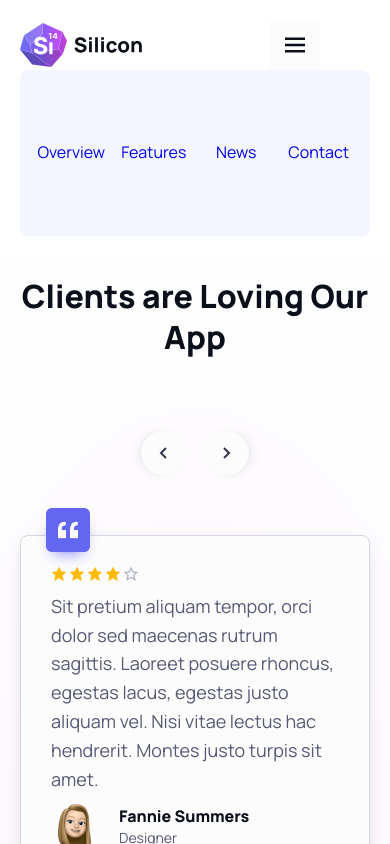
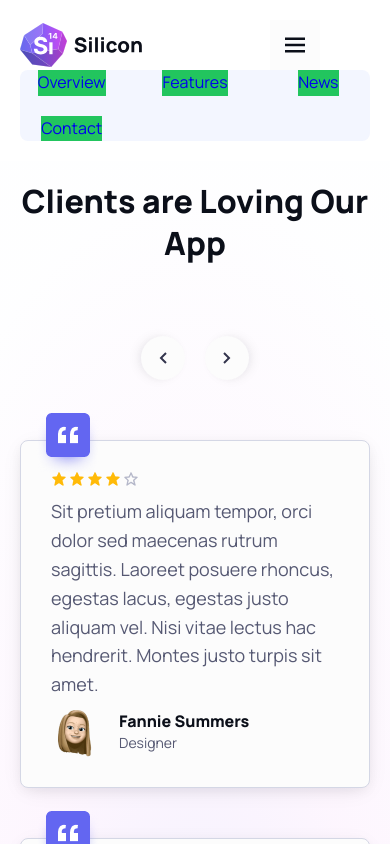
Before and after one commit to KimmoKAhola/Silicon-Kimmo-Ahola, a React (Vite) app: page / in a window 390 px wide. Both pictures are taken after a click on the button 295 px from the left and 45 px from the top of the page. Shown: the top 844 px of the page. Built offline with nearby package versions, Linux system fonts and the light colour scheme.

Commit message:
starting to style the mobile menu

```diff
--- a/src/css/main.css
+++ b/src/css/main.css
@@ -481,71 +481,70 @@ input:focus {
   border-radius: 50%;
 }
 
-header {
+.navbar {
   display: flex;
   justify-content: space-between;
   align-items: center;
   width: 100%;
 }
-header .site-navigation {
-  display: flex;
-  align-items: center;
-}
-header .site-navigation #logo {
+.navbar.active #menu {
+  display: none;
+}
+.navbar.active #mobile-menu {
+  display: block;
+}
+.navbar .site-navigation {
+  display: flex;
+  align-items: center;
+}
+.navbar .site-navigation #logo {
   display: flex;
   align-items: center;
   margin-right: 40px;
 }
-header .site-navigation nav {
+.navbar .site-navigation nav {
   display: flex;
   align-items: center;
   gap: 30px;
 }
-header .site-settings div {
+.navbar .site-settings div {
   display: flex;
   align-items: center;
   gap: 20px;
 }
-header .site-settings img {
+.navbar .site-settings img {
   display: none;
 }
 @media (max-width: 991px) {
-  header .site-settings div {
+  .navbar .site-settings div {
     display: none;
   }
-  header .site-settings img {
+  .navbar .site-settings img {
     display: flex;
     align-items: center;
   }
-  header .site-settings button {
+  .navbar .site-settings button {
     padding: 10px;
     margin-right: 50px;
     transition: 0.6s ease-in;
   }
 }
 @media (max-width: 767px) {
-  header #menu {
+  .navbar #menu {
     display: none;
   }
 }
 
 #mobile-menu {
   display: grid;
-  grid-template-columns: 1fr 1fr 1fr 1fr;
   place-items: center;
-  padding: 70px 10px;
+  grid-template-columns: 1fr 1fr 1fr;
+  gap: 20px;
   background-color: #F3F6FF;
   border-radius: 8px;
 }
-@media (max-width: 991px) {
-  #mobile-menu {
-    display: none;
-  }
-}
-@media (max-width: 767px) {
-  #mobile-menu {
-    display: grid;
-  }
+#mobile-menu .mobile-item {
+  background-color: #22C55E;
 }
 
 #light-footer {
--- a/src/css/scss/sections/global/components/_navbar.scss
+++ b/src/css/scss/sections/global/components/_navbar.scss
@@ -1,8 +1,17 @@
-header {
+.navbar {
   display: flex;
   justify-content: space-between;
   align-items: center;
   width: 100%;
+
+  &.active{
+    #menu{
+      display: none;
+    }
+    #mobile-menu{
+      display: block;
+    }
+  }
 
   .site-navigation {
     display: flex;
@@ -62,15 +71,13 @@ header {
 
 #mobile-menu{
   display: grid;
-  grid-template-columns: 1fr 1fr 1fr 1fr;
   place-items: center;
-  padding: 70px 10px;
+  grid-template-columns: 1fr 1fr 1fr;
+  gap: 20px;
   background-color: $gray-100;
   border-radius: 8px;
-  @include lg{
-    display: none;
-  }
-  @include md{
-    display: grid;
+
+  .mobile-item{
+    background-color: $success;
   }
 }
--- a/src/views/sections/global/Navbar.jsx
+++ b/src/views/sections/global/Navbar.jsx
@@ -13,7 +13,7 @@ const Navbar = () => {
 
     return (
         <div className="container">
-            <header>
+            <header className={`navbar ${isOpen ? 'active' : ''}`}>
                 <div className="site-navigation">
                     <Link id="logo" to="/">
                         <img src={Logo} alt="silicon logotype"/>
@@ -43,11 +43,15 @@ const Navbar = () => {
 
             </header>
             {isOpen && (
-                <nav id="mobile-menu">
-                    <NavLink className="nav-link" to="/#overview">Overview</NavLink>
-                    <NavLink className="nav-link" to="/#features">Features</NavLink>
-                    <Link className="nav-link" to="/news">News</Link>
-                    <Link className="nav-link" to="/contact">Contact</Link>
+                <nav id="mobile-menu" className={isOpen ? 'active' : ''}>
+                    <div className="mobile-item"><NavLink className="nav-link" to="/#overview">Overview</NavLink></div>
+                    <div className="mobile-item"><NavLink className="nav-link" to="/#features">Features</NavLink></div>
+                    <div className="mobile-item"><Link className="nav-link" to="/news">News</Link></div>
+                    <div className="mobile-item"><Link className="nav-link" to="/contact">Contact</Link></div>
+                    {/*<div id="light-dark-mobile-icons">*/}
+                    {/*    <i className="fa-solid fa-sun"></i>*/}
+                    {/*    <i className="fa-solid fa-moon"></i>*/}
+                    {/*</div>*/}
                 </nav>
             )}
         </div>
```
Also changed, not shown: 1 other file (tests, documents, lock files or other folders).
